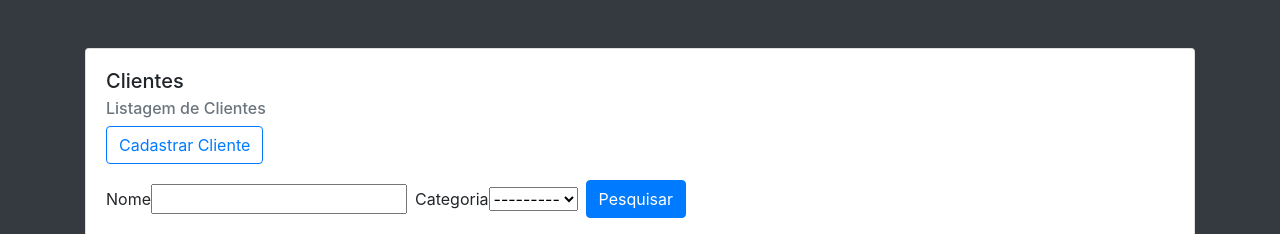
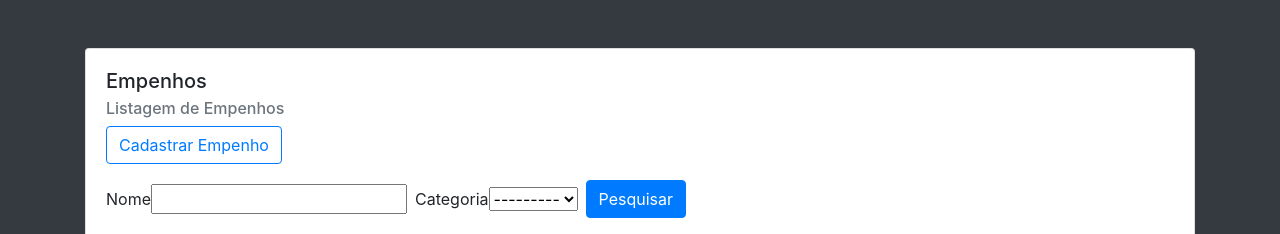
Before and after one commit to GustavoLaureth/projeto, a Django app: page / in a window 1280 px wide. Shown: the part 56-290 px from the top of the page. Run offline with Django 3.2, Linux system fonts and the light colour scheme; data that the repository does not hold is empty; some libraries are stand-ins or nearby versions.

Commit message:
update and bug/fix

```diff
--- a/cliente/templates/cliente/cliente.html
+++ b/cliente/templates/cliente/cliente.html
@@ -5,9 +5,9 @@
 <div class="container mt-5">
     <div class="card">
         <div class="card-body">
-            <h5 class="card-title">Clientes</h5>
-            <h6 class="card-subtitle mb-2 text-muted">Listagem de Clientes</h6>
-            <a class="btn btn-outline-primary mb-3" href="{% url 'form' %}">Cadastrar Cliente</a>
+            <h5 class="card-title">Empenhos</h5>
+            <h6 class="card-subtitle mb-2 text-muted">Listagem de Empenhos</h6>
+            <a class="btn btn-outline-primary mb-3" href="{% url 'form' %}">Cadastrar Empenho</a>
             <div class="row">
                 <div class="col">
                     <form method="get" class="form-inline">
```
